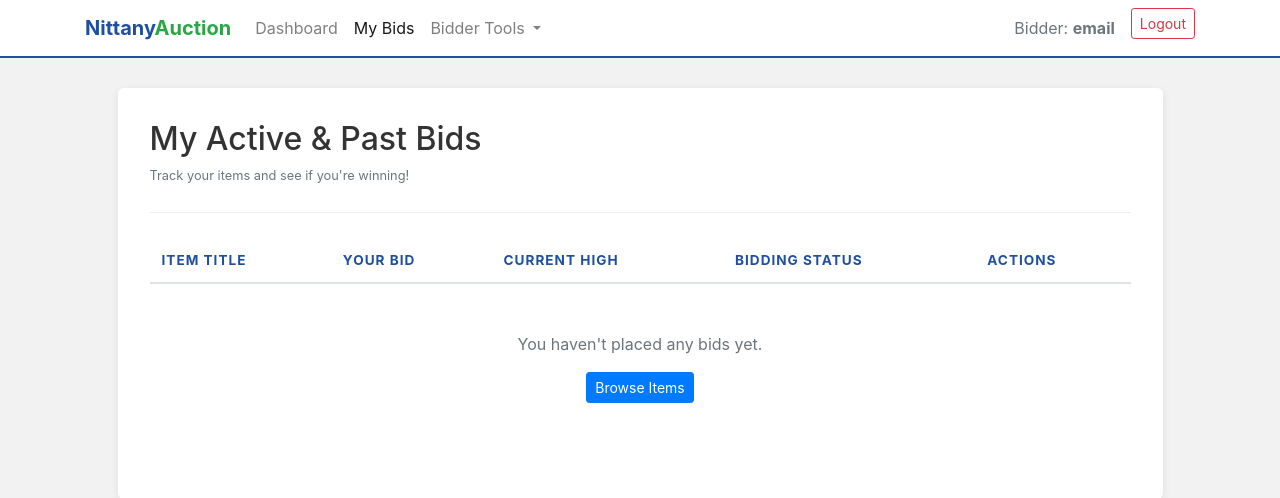
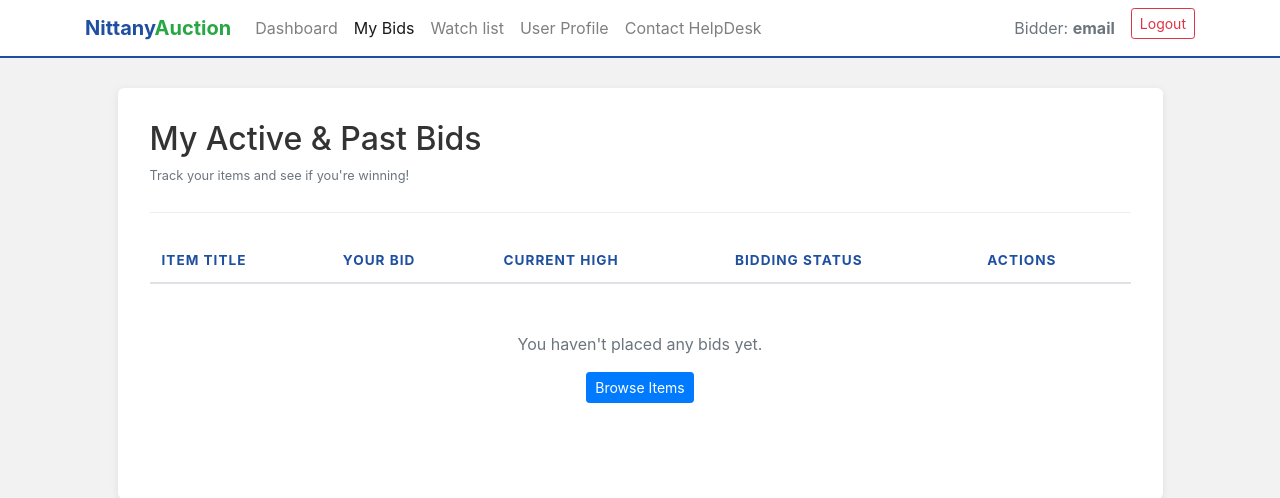
Before and after one commit to Unknowncoder2003/brain_not_found-431w-project, a Flask app: page /my-bids in a window 1280 px wide. Shown: the top 498 px of the page. Run offline with Flask 3, Linux system fonts and the light colour scheme; a user stored in the database is signed in; data comes from the database, SQL or seed files in the repository; parts of the project's set-up code (start-up, migrations or seed data) failed here and were passed over; some libraries are stand-ins or nearby versions.

Commit message:
made the navigation bar more consistent

```diff
--- a/templates/my-bids.html
+++ b/templates/my-bids.html
@@ -58,24 +58,24 @@
             <span class="navbar-toggler-icon"></span>
         </button>
         <div class="collapse navbar-collapse" id="bidderNavbar">
-            <ul class="navbar-nav mr-auto">
+<ul class="navbar-nav mr-auto">
                 <li class="nav-item">
                     <a class="nav-link" href="/bidder">Dashboard</a>
                 </li>
-                <li class="nav-item active">
-                    <a class="nav-link" href="/my-bids">My Bids</a>
+                <li class="nav-item">
+                    <a class="nav-link active" href="/my-bids">My Bids</a>
                 </li>
-                <li class="nav-item dropdown">
-                    <a class="nav-link dropdown-toggle" href="#" id="bidderTools"
-                       role="button" data-toggle="dropdown" aria-haspopup="true" aria-expanded="false">
-                        Bidder Tools
+                <li class="nav-item">
+                    <a class="nav-link" href="/watchlist">Watch list</a>
+                </li>
+
+                <li>
+                    <a class="nav-link" href="/profile">
+                        User Profile
                     </a>
-                    <div class="dropdown-menu" aria-labelledby="bidderTools">
-                        <a class="dropdown-item" href="/past">Past Bids</a>
-                        <a class="dropdown-item" href="/watchlist">Watch list</a>
-                        <div class="dropdown-divider"></div>
-                        <a class="dropdown-item" href="/support">Contact HelpDesk</a>
-                    </div>
+                </li>
+                                <li class="nav-item">
+                    <a class="nav-link" href="/support">Contact HelpDesk</a>
                 </li>
             </ul>
 
```
Also changed, not shown: templates/bidder.html (+9 -7 lines), templates/post-item.html (+51 -6 lines), templates/profile.html (+11 -2 lines).
